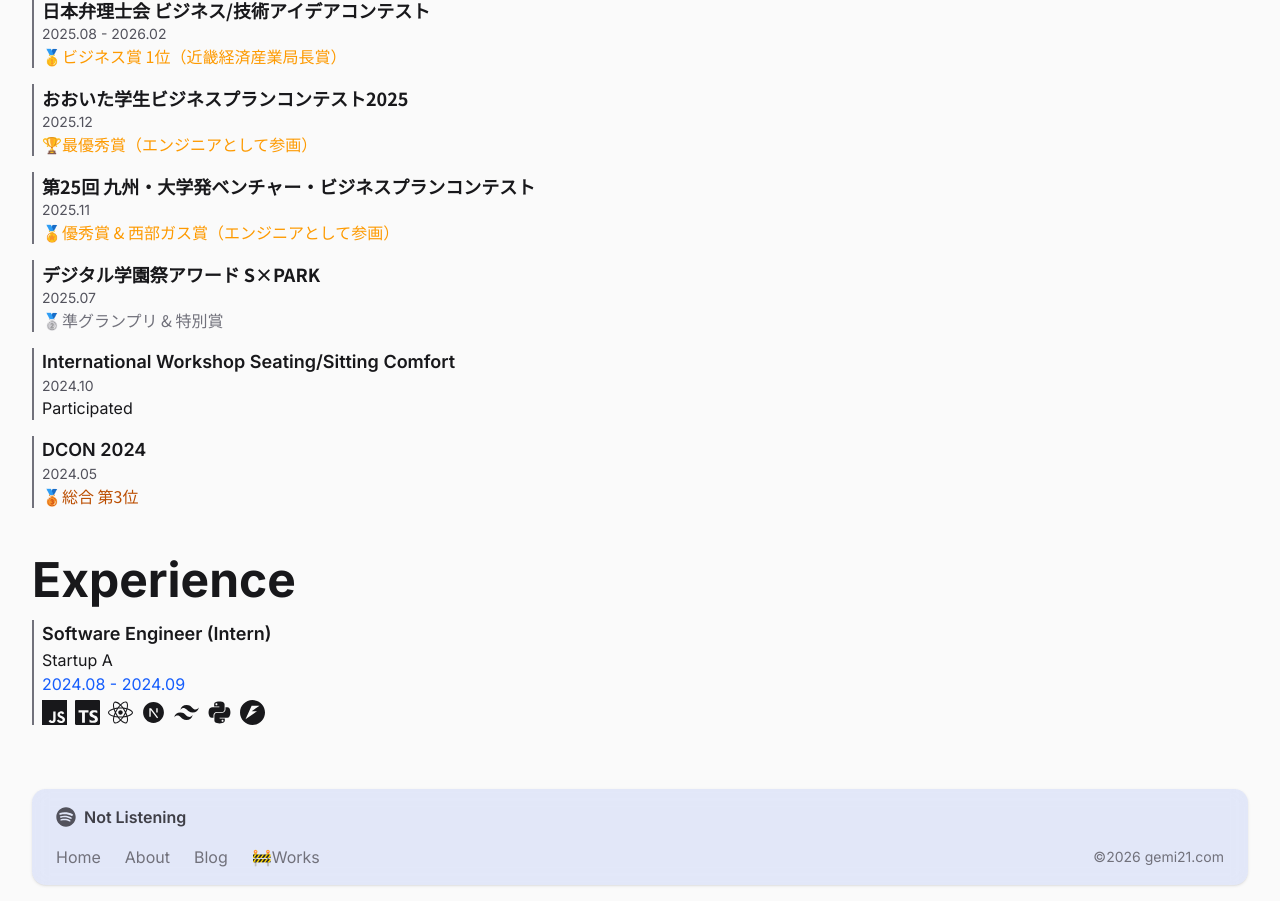
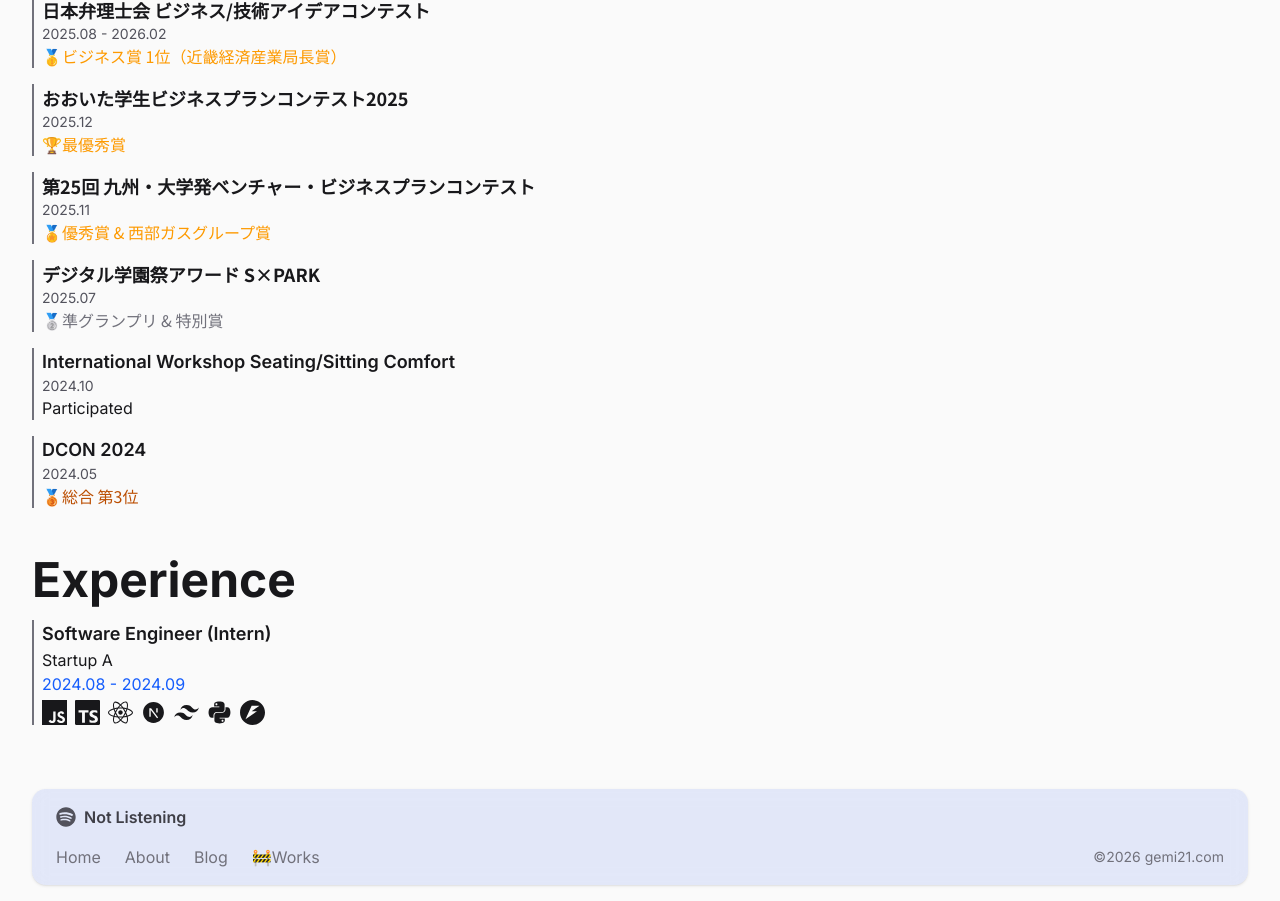
Before and after one commit to Sym521/gemi21.com, a Next.js app: page /About in a window 1280 px wide. Shown: the part 1113-2014 px from the top of the page. Built offline with nearby package versions, Linux system fonts and the light colour scheme; no server answers.

Commit message:
fix: update achievement descriptions

```diff
--- a/app/About/page.tsx
+++ b/app/About/page.tsx
@@ -143,7 +143,7 @@ export default function About() {
 							</Link>
 							<p className="text-sm text-zinc-600">2025.12</p>
 							<p className="font-Noto_Sans_JP text-amber-500">
-								🏆最優秀賞（エンジニアとして参画）
+								🏆最優秀賞
 							</p>
 						</div>
 						<div className="border-l-2 border-zinc-500 pl-2">
@@ -157,7 +157,7 @@ export default function About() {
 							</Link>
 							<p className="text-sm text-zinc-600">2025.11</p>
 							<p className="font-Noto_Sans_JP text-amber-500">
-								🏅優秀賞 & 西部ガス賞（エンジニアとして参画）
+								🏅優秀賞 & 西部ガスグループ賞
 							</p>
 						</div>
 						<div className="border-l-2 border-zinc-500 pl-2">
```
